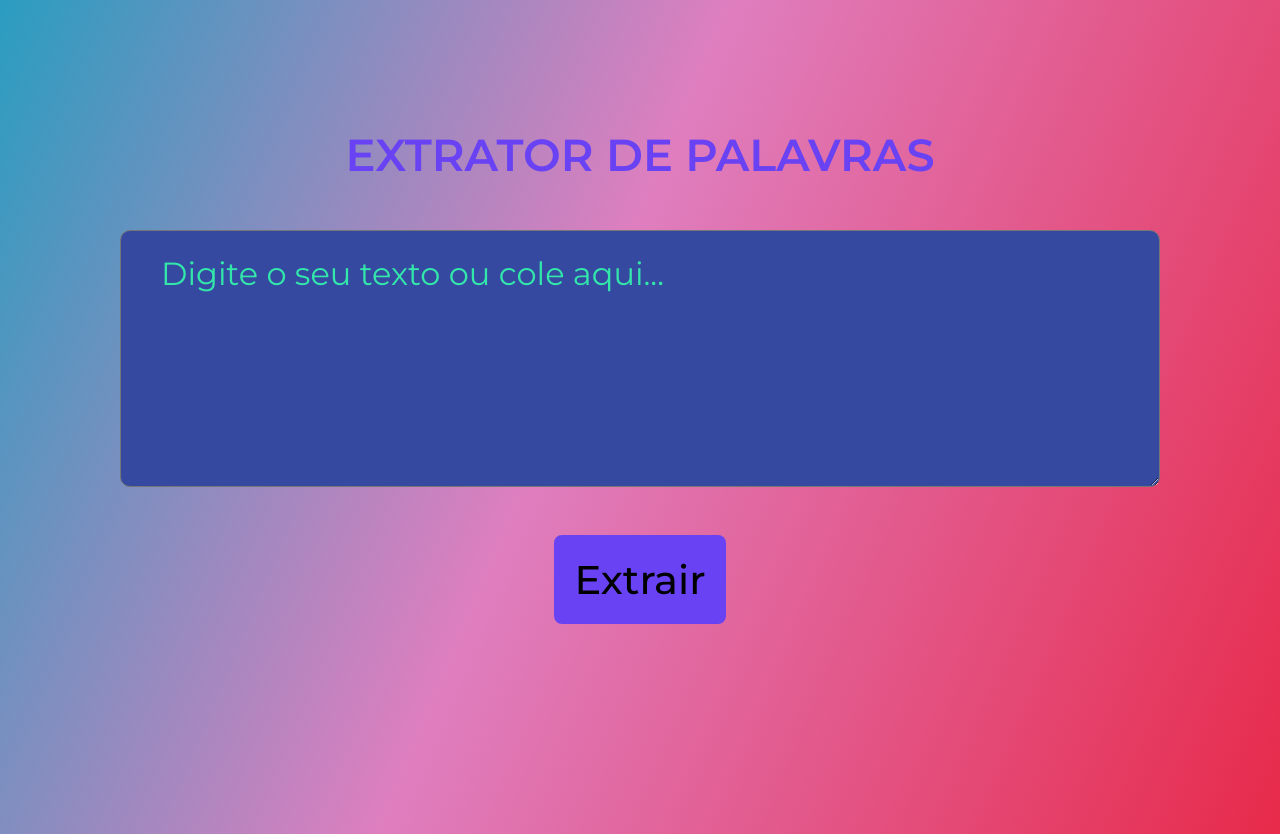
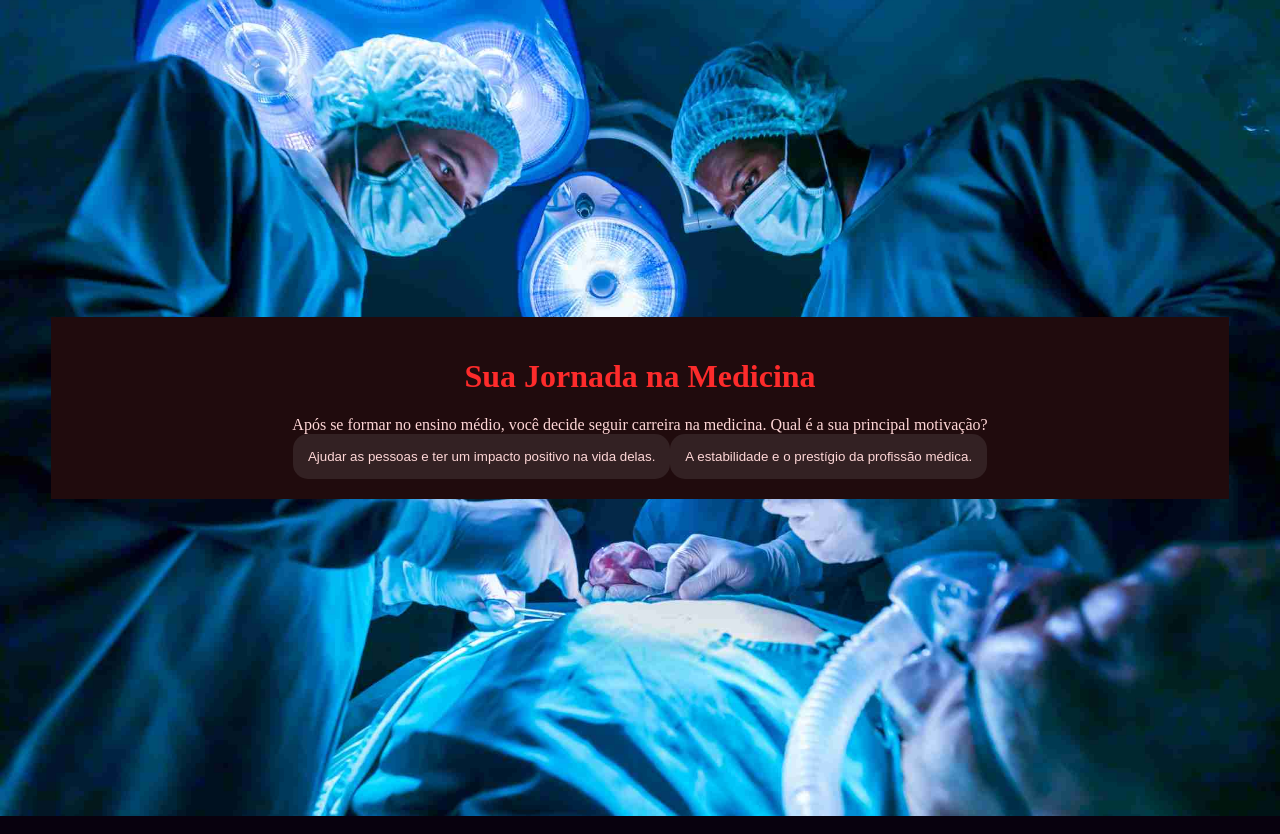
Before and after one commit to carinecauane/seletor-de-palavras-2, a plain HTML site: page index.html in a window 1280 px wide. Drawn offline with Linux system fonts and the light colour scheme.

Commit message:
Add files via upload
salve

```diff
--- a/index.html
+++ b/index.html
@@ -1,19 +1,22 @@
 <!DOCTYPE html>
-<html lang="pt-br">
+<html lang="pt-BR">
 <head>
     <meta charset="UTF-8">
-    <meta http-equiv="X-UA-Compatible" content="IE=edge">
     <meta name="viewport" content="width=device-width, initial-scale=1.0">
-    <title>Extrator de palavras</title>
     <link rel="stylesheet" href="style.css">
+    <title>Jornada do Cirurgião Cardiovascular</title>
 </head>
 <body>
-    <div class="container">
-        <h1>Extrator de palavras</h1>
-        <textarea id="entrada-de-texto" placeholder="Digite o seu texto ou cole aqui..." ></textarea>
-        <button id="botao-palavrachave">Extrair</button>
-        <div id="resultado-palavrachave"></div>
+    <div class="caixa-principal">
+    <h1>Sua Jornada na Medicina</h1>
+    <div class="caixa-perguntas"></div>
+    <div class="caixa-alternativas"></div>
+    <div class="caixa-resultados"></div>
+    <div class="texto-resultados"></div>
+
     </div>
-    <script src="main.js"></script>
+
+<script src="main.js"></script>
 </body>
+
 </html>
--- a/main.js
+++ b/main.js
@@ -1,55 +1,117 @@
-const botaoMostraPalavras = document.querySelector('#botao-palavrachave');
-botaoMostraPalavras.addEventListener('click', mostraPalavrasChave);
+const caixaPrincipal = document.querySelector(".caixa-principal");
+const caixaPerguntas = document.querySelector(".caixa-perguntas");
+const caixaAlternativas = document.querySelector(".caixa-alternativas");
+const caixaResultados = document.querySelector(".caixa-resultados");
+const textoResultados = document.querySelector(".texto-resultados");
 
-function mostraPalavrasChave(){
-    const texto = document.querySelector('#entrada-de-texto').value;
-    const campoResultado = document.querySelector('#resultado-palavrachave');
-    const palavrasChave = processaTexto(texto);
-    campoResultado.textContent = palavrasChave.join(",");
+const perguntas = [ {
+    enunciado: "Após se formar no ensino médio, você decide seguir carreira na medicina. Qual é a sua principal motivação?",
+    alternativas: [
+        {
+
+            texto: "Ajudar as pessoas e ter um impacto positivo na vida delas.",
+            afirmacao: "Você sempre teve um forte desejo de cuidar dos outros e fazer a diferença na saúde das pessoas."
+        },
+        {
+         texto: "A estabilidade e o prestígio da profissão médica." ,
+         afirmacao: "Você se sentiu atraído pelos benefícios e reconhecimento que a profissão médica oferece"
+        }
+    ]
+},
+{
+    enunciado: "Durante a faculdade de medicina, você se depara com a complexidade do coração humano e as cirurgias cardíacas. O que mais te impressiona?",
+    alternativas: [
+        {
+     texto:   "A precisão e a habilidade necessárias para operar um órgão tão vital.",
+     afirmacao:"A complexidade técnica e a responsabilidade da cirurgia cardiovascular despertaram sua paixão."
+    },
+     {
+      texto:   "A tecnologia e os equipamentos avançados usados nos procedimentos.",
+      afirmacao: "Você se fascinou com a tecnologia de ponta que torna essas cirurgias possíveis."
+    }
+    ]
+},
+{
+enunciado:"No seu primeiro ano de residência em cirurgia cardiovascular, você precisa escolher um foco de estudo. Qual caminho você segue?",
+alternativas: [
+    {
+
+       texto: "Cirurgia de revascularização do miocárdio, para tratar artérias do coração.",
+       afirmacao: "Você dedicou-se ao tratamento de doenças coronárias, salvando vidas de pacientes com infarto."
+    },
+       {
+           texto:"Cirurgia de reparo de válvulas, para restaurar o fluxo sanguíneo do coração.",
+           afirmacao: "Você se especializou em cirurgias de válvulas, melhorando a qualidade de vida de muitos pacientes."
+        }
+]
+},
+{
+    enunciado: "Um paciente com uma doença rara precisa de uma cirurgia complexa. A decisão é sua: o que fazer?",
+    alternativas: [
+        {
+          texto:  "Seguir o protocolo padrão, mesmo com os riscos conhecidos.",
+          afirmacao: "Notou também que muitas pessoas não sabem ainda utilizar as ferramentas tradicionais e decidiu compartilhar seus conhecimentos de design utilizando ferramentas de pintura digital para iniciantes."
+        },
+        {
+         texto:   "Consultar a equipe para encontrar uma abordagem inovadora e personalizada.",
+         afirmacao: "Sua colaboração e busca por novas abordagens levaram à descoberta de uma técnica que beneficiou o paciente e outros no futuro."
+        }
+    ]
+},
+   {
+enunciado: "Após anos de sucesso, você é convidado a palestrar sobre sua experiência. Qual a mensagem principal que você quer transmitir aos futuros cirurgiões?",
+    alternativas: [
+        {
+          texto:  "Falar sobre os desafios da carreira e a importância do sacrifício pessoal",
+          afirmacao: "Você transmitiu a ideia de que a cirurgia cardiovascular exige dedicação extrema e superação de obstáculos."
+        },
+        {
+            texto:"Destacar a importância da empatia com o paciente e do trabalho em equipe.",
+            afirmacao: "Você enfatizou que o sucesso na cirurgia cardiovascular não depende apenas de habilidade, mas também de compaixão e colaboração."
+        }
+    ]
+}
+];
+
+let atual = 0;
+let perguntaAtual;
+let historiaFinal = "";
+
+
+function mostraPergunta(){
+   if(atual >= perguntas.length){
+    mostraResultado();
+    return;
+   }
+    perguntaAtual =  perguntas[atual];
+    caixaPerguntas.textContent = perguntaAtual.enunciado;
+    caixaAlternativas.textContent = "";
+    mostraAlternativas();
+
+}
+function mostraAlternativas(){
+    for (const alternativa of perguntaAtual.alternativas){
+    const botaoAlternativas = document.createElement("button");
+    botaoAlternativas.textContent = alternativa.texto;
+    botaoAlternativas.addEventListener("click", () => respostaSelecionada(alternativa));
+    caixaAlternativas.appendChild(botaoAlternativas);
+
+    }
+
+}
+function respostaSelecionada(opcaoSelecionada){
+    const afirmacoes = opcaoSelecionada.afirmacao;
+    historiaFinal += afirmacoes + " " ;
+    atual++;
+mostraPergunta();
 
 }
 
-function processaTexto(texto){
-  let palavras = texto.split(/\P{L}+/u);
+function mostraResultado(){
+    caixaPerguntas.textContent = "Sua jornada como cirurgião cardiovascular...";
+    textoResultados.textContent = historiaFinal;
+    caixaAlternativas.textContent = "";
 
- for (let i in palavras){
- }
-
- palavras[i] = palavras[i].toLowerCase();
-palavras = tiraPalavrasRuins(palavras);
-
-const frequencias = contaFrequencias(palavras);
-let ordenadas = Object.keys(frequencias).sort(ordenaPalvra);
-
-function ordenaPalavra(p1,p2){
-  returnFrequencias[p2]- frequencias[p1];
 }
 
-console.log(ordenadas);
-return ordenadas.slice(0,10);
-}
-
-function contaFrequencias(palavras){
-  let frequencias = {};
-  for (let i of palavras){
-    frequencias[i] = 0;
-    for(let j of palavras){
-      if (i==j){
-        frequencias[i]++;
-
-      }
-    }
-  }
-  return frequencias
-}
-
-function tiraPalavrasRuins(palavras){
-  const PALAVRAS_RUINS = new Set(["para","uma","nós"]);
-  const palavrasBoas = [];
-  for(let palavra of palavras){
-    if(!PALAVRAS_RUINS.has(palavra)&& palavras.length > 2){
-      palavrasBoas.push(palavra);
-    }
-  }
-  return palavrasBoas
-}
+mostraPergunta()
--- a/style.css
+++ b/style.css
@@ -1,87 +1,48 @@
-@import url('https://fonts.googleapis.com/css2?family=Montserrat:ital,wght@0,100..900;1,100..900&display=swap&#39;');
-
-:root {
-    --cor-destaque: #6942f3;
-    --cor-gradiente-preto: linear-gradient(113deg, #2a9dc0 0%, #df7ebf 44.96%, #e72a4a 100%);
+:root{
+  --cor-fundo:#08010E; /* Um roxo escuro quase preto */
+  --cor-principal:  #200B0D; /* Um tom de vinho profundo */
+  --cor-secundaria: #332123; /* Um marrom avermelhado escuro */
+  --cor-destaque: #FD2B2B; /* Um vermelho vibrante para o destaque */
+  --cor-texto:#FFD7D7; /* Um tom claro de rosa para o texto */
 }
 
-* {
-    margin: 0;
-    padding: 0;
-    font-family: Montserrat;
+body{
+
+  background-color: var(--cor-fundo);
+  color: var(--cor-texto);
+  display:flex;
+  justify-content: center;
+  align-items: center;
+  min-height: 100vh;
+  background-image: url('img.jpeg');
+  background-size: cover;
+  background-position: center;
+  background-repeat: no-repeat;
 }
 
-body {
-    display: flex;
-    justify-content: center;
-    align-items: center;
-    padding: 16px 21px 18px 21px;
-    background: var(--cor-gradiente-preto);
-    height: 100vh;
-    flex-direction: column;
+.caixa-principal{
+  background-color: var(--cor-principal);
+  width: 90%;
+  text-align: center;
+  padding: 20px;
+
+}
+h1{
+  color: var(--cor-destaque);
+
 }
 
+button{
+  background-color: var(--cor-secundaria);
+color: var(--cor-texto);
+border:none ;
+border-radius: 15px;
+padding: 15px;
+transition: background-color 0.3s;
 
-.container {
-    display: flex;
-    width: 65rem;
-    flex-direction: column;
-    align-items: center;
-    gap: 3rem;
-    overflow: hidden;
 }
+button:hover{
+  background-color: var(--cor-destaque);
+  color: var(--cor-principal);
 
-h1 {
-    color: var(--cor-destaque);
-    text-align: center;
-    font-size: 2.8rem;
-    font-weight: 600;
-    text-transform: uppercase;
 }
-
-#entrada-de-texto {
-    display: flex;
-    height: 12rem;
-    padding: 1.4rem 2.5rem 2.5rem 2.5rem;
-    align-items: flex-start;
-    gap: 0.625rem;
-    align-self: stretch;
-    border-radius: 0.625rem;
-    background: #3649a1;
-    font-size: 2rem;
-}
-
-#entrada-de-texto::placeholder {
-    color: #33e7ab;
-    font-size: 2rem;
-    font-weight: 400;
-    line-height: normal;
-}
-
-#botao-palavrachave {
-    display: flex;
-    padding: 1.25rem;
-    justify-content: center;
-    align-items: center;
-    gap: 0.625rem;
-    border-radius: 0.5rem;
-    border: none;
-    background: var(--cor-destaque);
-    color: #000;
-    font-size: 2.5rem;
-    font-weight: 500;
-    line-height: normal;
-}
-
-#resultado-palavrachave {
-    display: flex;
-    border-radius: 0.625rem;
-    align-self: stretch;
-    color: var(--cor-destaque);
-    font-size: 2.5rem;
-    justify-content: center;
-    margin-bottom: 2rem;
-    max-width: 100%;
-    max-height: 50vh;
-    overflow: auto;
-}
```
Also changed, not shown: img.jpeg (added), 1 other file.
